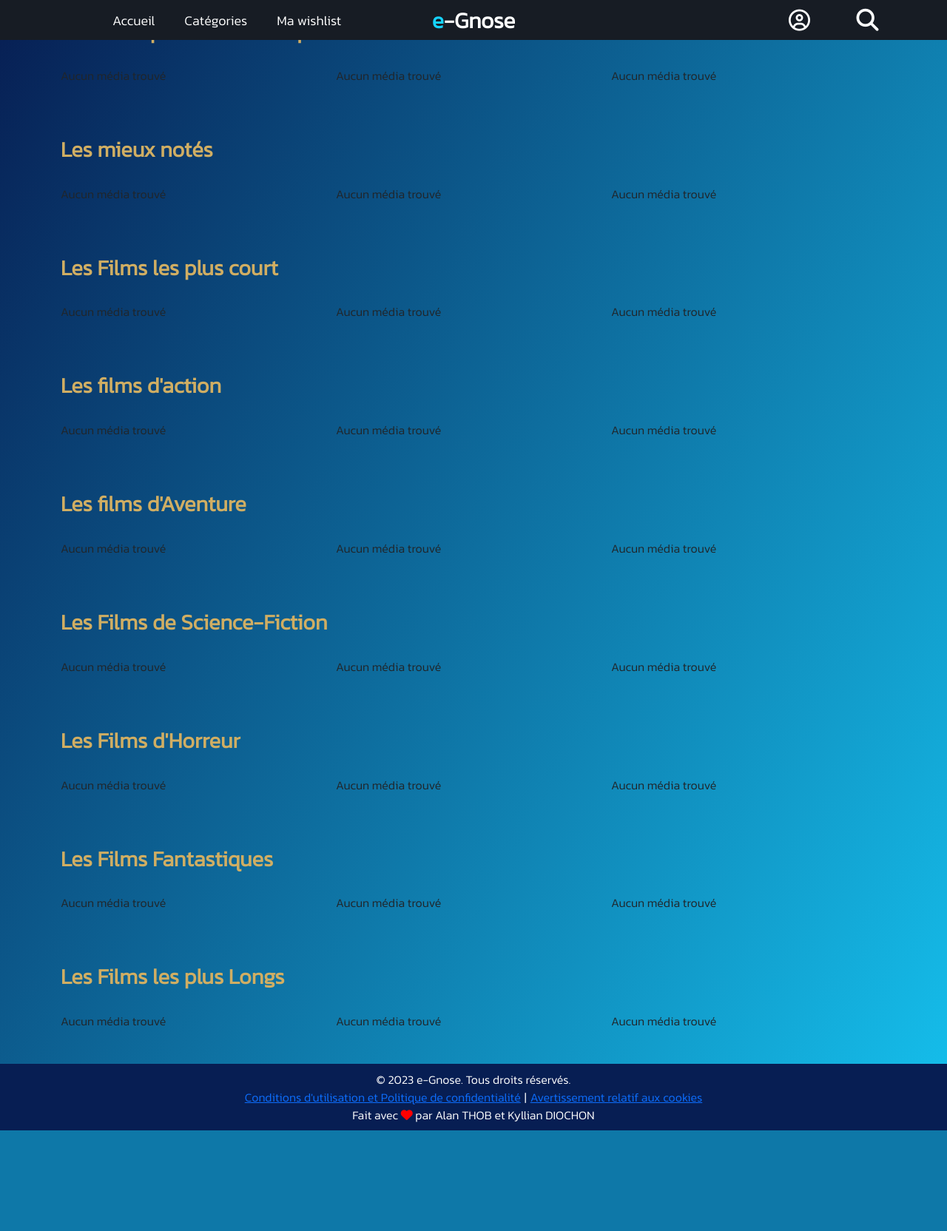
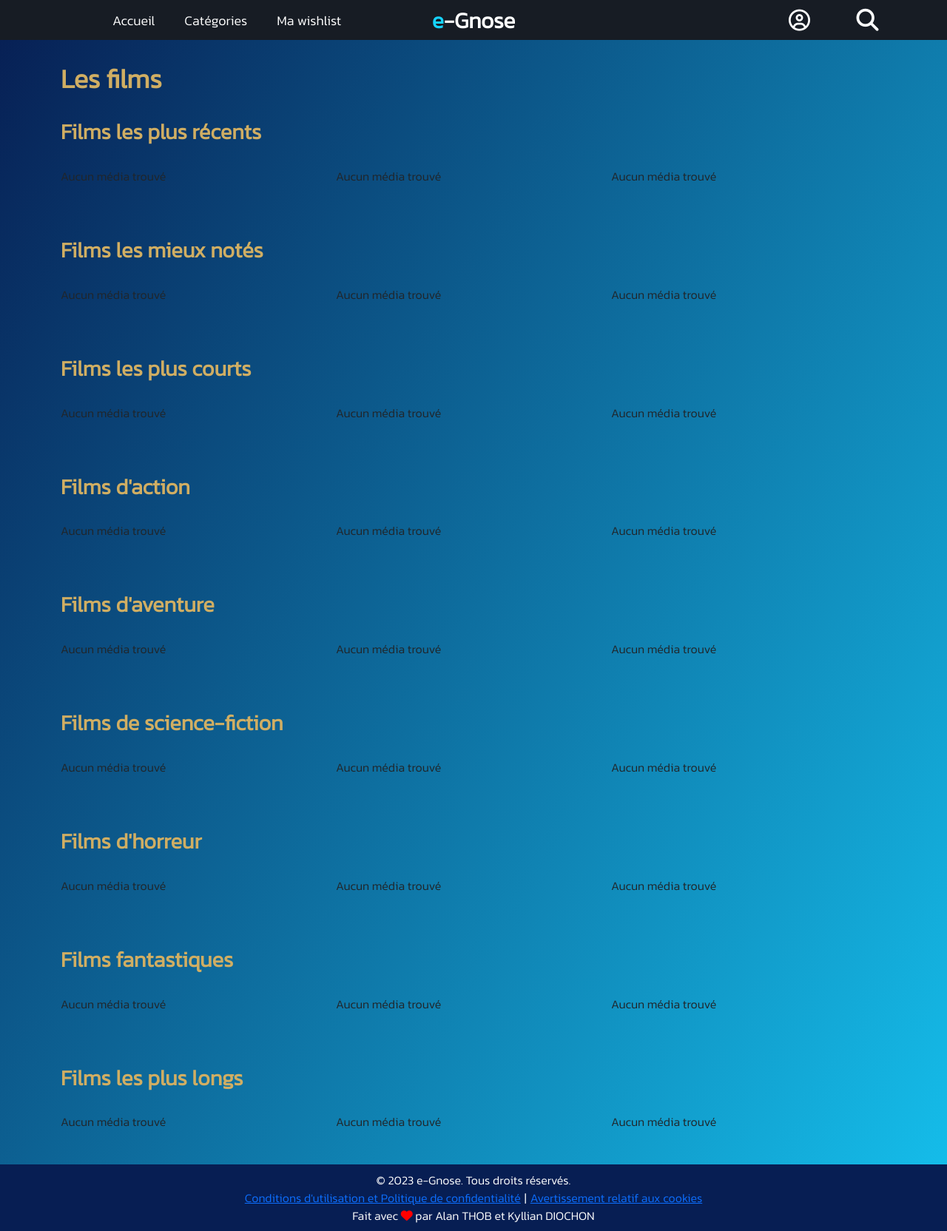
Before and after one commit to alan-thob/E-Gnose, a PHP site: page /view/film.php in a window 1280 px wide. Shown: the whole page at 74% size. Before the commit the page ends 1528 px from the top, so only its background shows below. Run offline with PHP 8.4, Linux system fonts and the light colour scheme; data that the repository does not hold is empty; some libraries are stand-ins or nearby versions.

Commit message:
Minor improvement

```diff
--- a/view/film.php
+++ b/view/film.php
@@ -51,11 +51,13 @@
     include_once('../_navbar/navbar.php');
     ?>
 
-    <section id="carousel-content">
+    <section id="carousel-content" style="padding-top: 60px">
         <div class="container">
-
             <div class="title">
-                <h3>Titres les plus récents disponible</h3>
+                <h1>Les films</h1>
+            </div>
+            <div class="title">
+                <h3>Films les plus récents</h3>
             </div>
             <div id="carousel0">
                 <?php
@@ -69,7 +71,7 @@
         <div class="container">
 
             <div class="title">
-                <h3>Les mieux notés</h3>
+                <h3>Films les mieux notés</h3>
             </div>
             <div id="carousel1">
                 <?php
@@ -83,7 +85,7 @@
         <div class="container">
 
             <div class="title">
-                <h3>Les Films les plus court</h3>
+                <h3>Films les plus courts</h3>
             </div>
             <div id="carousel2">
                 <?php
@@ -97,7 +99,7 @@
         <div class="container">
 
             <div class="title">
-                <h3>Les films d'action</h3>
+                <h3>Films d'action</h3>
             </div>
             <div id="carousel3">
                 <?php
@@ -111,7 +113,7 @@
         <div class="container">
 
             <div class="title">
-                <h3>Les films d'Aventure</h3>
+                <h3>Films d'aventure</h3>
             </div>
             <div id="carousel4">
                 <?php
@@ -125,7 +127,7 @@
         <div class="container">
 
             <div class="title">
-                <h3>Les Films de Science-Fiction</h3>
+                <h3>Films de science-fiction</h3>
             </div>
             <div id="carousel5">
                 <?php
@@ -139,7 +141,7 @@
         <div class="container">
 
             <div class="title">
-                <h3>Les Films d'Horreur</h3>
+                <h3>Films d'horreur</h3>
             </div>
             <div id="carousel6">
                 <?php
@@ -153,7 +155,7 @@
         <div class="container">
 
             <div class="title">
-                <h3>Les Films Fantastiques</h3>
+                <h3>Films fantastiques</h3>
             </div>
             <div id="carousel7">
                 <?php
@@ -167,7 +169,7 @@
         <div class="container">
 
             <div class="title">
-                <h3>Les Films les plus Longs</h3>
+                <h3>Films les plus longs</h3>
             </div>
             <div id="carousel8">
                 <?php
@@ -185,6 +187,7 @@
 
     <script src="https://cdn.usebootstrap.com/bootstrap/4.2.1/js/bootstrap.min.js"></script>
     <script src="../assets/js/carousel.js" async></script>
+    <script src="../assets/js/preloader.js"></script>
 
 </body>
 
```
